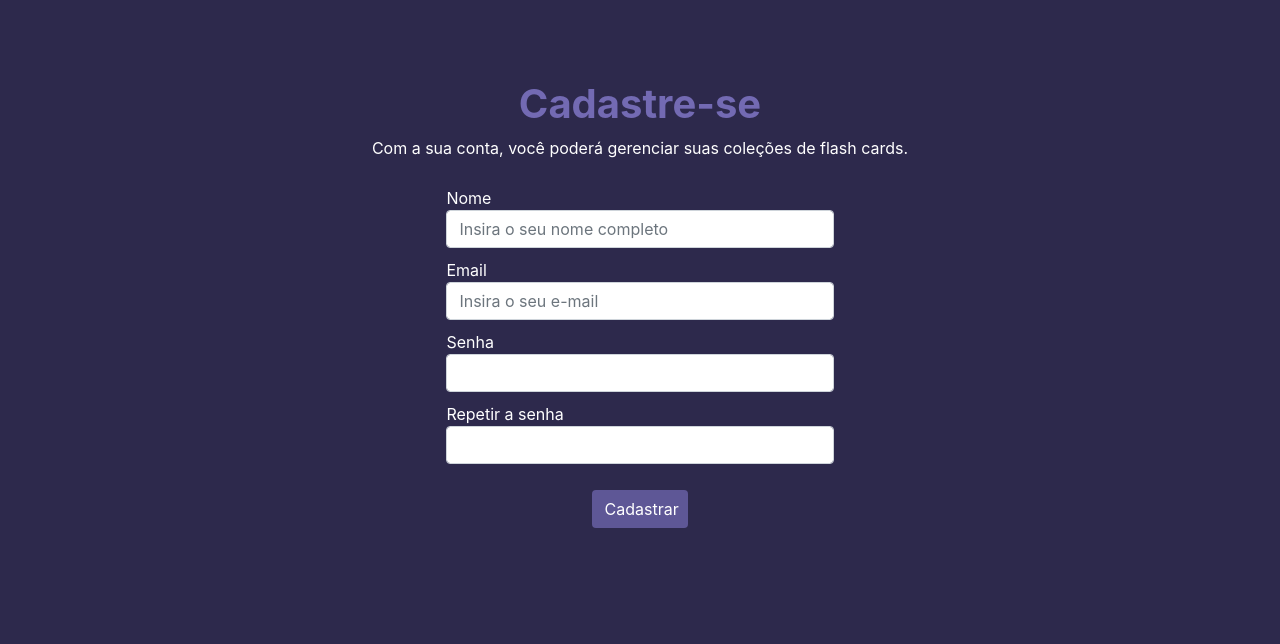
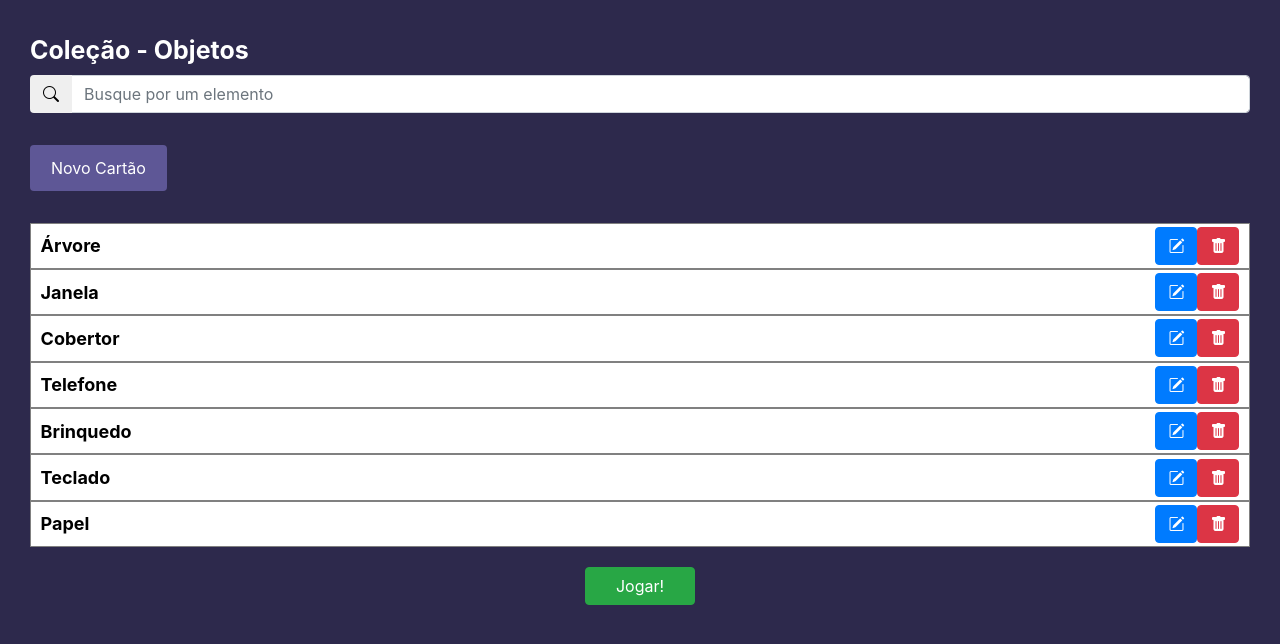
Before and after one commit to VinnenLM/prog-web-1-reactjs, a React (Create React App) app: page / in a window 1280 px wide. Shown: the top 644 px of the page. Built offline with nearby package versions, Linux system fonts and the light colour scheme.

Commit message:
Criação da página cartão

```diff
--- a/public/index.html
+++ b/public/index.html
@@ -5,6 +5,7 @@
     <meta name="viewport" content="width=device-width, initial-scale=1" />
     <meta name="theme-color" content="#000000" />
     <link rel="stylesheet" href="https://cdn.jsdelivr.net/npm/bootstrap@4.0.0/dist/css/bootstrap.min.css" integrity="sha384-Gn5384xqQ1aoWXA+058RXPxPg6fy4IWvTNh0E263XmFcJlSAwiGgFAW/dAiS6JXm" crossorigin="anonymous">
+    <link rel="stylesheet" href="https://cdn.jsdelivr.net/npm/bootstrap-icons@1.8.1/font/bootstrap-icons.css">
     <title>Home</title>
   </head>
   <body>
--- a/src/index.js
+++ b/src/index.js
@@ -1,6 +1,6 @@
 import React from 'react';
 import ReactDOM from 'react-dom/client';
-import App from '../src/view/cadastro';
+import App from '../src/view/cartao';
 
 const root = ReactDOM.createRoot(document.getElementById('root'));
 root.render(
--- a/src/view/cartao/cartao.css
+++ b/src/view/cartao/cartao.css
@@ -0,0 +1,106 @@
+body, html {
+    background-color: #2d294c;
+    color: white;
+}
+
+.header {
+    background-color: #413d5d;
+    vertical-align: middle;
+    padding: 15px;
+}
+
+.header__menu {
+    display: flex;
+    justify-content: space-between;
+    margin: 0 20px;
+}
+
+.opcoes > a{
+    line-height: 2rem;
+    color: white;
+}
+
+.logo > span{
+    font-weight: bold;
+    font-size: 20px;
+    margin-left: 5px;
+    vertical-align: middle;
+}
+
+.logo > img {
+    width: 25px;
+}
+
+.minhas-colecoes {
+    margin-right: 20px;
+}
+
+.container-principal {
+    margin-top: 2rem;
+    margin-left: 30px;
+    margin-right: 30px;
+}
+
+.container-principal>span {
+    font-weight: bold;
+    font-size: 25px;
+    margin-bottom: 5px;
+}
+
+.input-busca{
+    margin-top: 5px;
+}
+
+.novo-cartao{
+    margin-top: 2rem;
+    margin-left: 30px;
+    margin-right: 30px;
+}
+
+.novo-cartao>.btn{
+    background-color: #5e5796 !important;
+    padding: 10px 20px;
+    color: white;
+}
+
+input {
+    border-radius: 5px;
+}
+
+.btn-primary {
+    border-color: none !important;
+}
+
+#btn-envio>.btn {
+    border: 1px solid grey;
+}
+
+.nome-colecao>a {
+    color: black;
+    font-size: 18px;
+    font-weight: bold;
+    vertical-align: middle;
+}
+
+.list-group-item {
+    padding: .2rem .6rem !important;
+    border-radius: 0 !important;
+    display: flex;
+    justify-content: space-between;
+    align-items: center;
+    border: .5px solid grey;
+}
+
+.modal-header{
+    color: black;
+}
+
+.modal-body{
+    color: black;
+}
+
+#salvar {
+    margin: 20px auto;
+    padding-left: 30px;
+    padding-right: 30px;
+}
--- a/src/view/cartao/index.js
+++ b/src/view/cartao/index.js
@@ -1,11 +1,127 @@
 import React from "react";
+import './cartao.css';
 
-function Login() {
-    return(
-        <h1>
-            Um conteúdo ae
-        </h1>
-    )
+function Cartao() {
+    return (
+        <div>
+            <div className="container-principal">
+                <span>Coleção - Objetos</span>
+                <div className="input-group input-busca">
+                    <div className="input-group-prepend">
+                        <button className="btn btn-default"><i className="bi bi-search"></i></button>
+                    </div>
+                    <input className="form-control" type="text" placeholder="Busque por um elemento" />
+                </div>
+            </div>
+
+            <div className="novo-cartao">
+                <a href="novo-cartao.html" className="btn">Novo Cartão</a>
+            </div>
+
+            <main className="container-principal">
+                <div className="listagem">
+                    <ul className="list-group" data-idCartao="1">
+                        <li className="list-group-item">
+                            <div className="nome-colecao">
+                                <a href="">Árvore</a>
+                            </div>
+                            <div className="botao">
+                                <button className="btn btn-primary"><i className="bi bi-pencil-square"></i></button>
+                                <button className="btn btn-danger mostarModal"><i className="bi bi-trash-fill"></i></button>
+                            </div>
+                        </li>
+                    </ul>
+                    <ul className="list-group" data-idCartao="2">
+                        <li className="list-group-item">
+                            <div className="nome-colecao">
+                                <a href="">Janela</a>
+                            </div>
+                            <div className="botao">
+                                <button className="btn btn-primary"><i className="bi bi-pencil-square"></i></button>
+                                <button className="btn btn-danger mostarModal"><i className="bi bi-trash-fill"></i></button>
+                            </div>
+                        </li>
+                    </ul>
+                    <ul className="list-group" data-idCartao="3">
+                        <li className="list-group-item">
+                            <div className="nome-colecao">
+                                <a href="">Cobertor</a>
+                            </div>
+                            <div className="botao">
+                                <button className="btn btn-primary"><i className="bi bi-pencil-square"></i></button>
+                                <button className="btn btn-danger mostarModal"><i className="bi bi-trash-fill"></i></button>
+                            </div>
+                        </li>
+                    </ul>
+                    <ul className="list-group" data-idCartao="4">
+                        <li className="list-group-item">
+                            <div className="nome-colecao">
+                                <a href="">Telefone</a>
+                            </div>
+                            <div className="botao">
+                                <button className="btn btn-primary"><i className="bi bi-pencil-square"></i></button>
+                                <button className="btn btn-danger mostarModal"><i className="bi bi-trash-fill"></i></button>
+                            </div>
+                        </li>
+                    </ul>
+                    <ul className="list-group" data-idCartao="5">
+                        <li className="list-group-item">
+                            <div className="nome-colecao">
+                                <a href="">Brinquedo</a>
+                            </div>
+                            <div className="botao">
+                                <button className="btn btn-primary"><i className="bi bi-pencil-square"></i></button>
+                                <button className="btn btn-danger mostarModal"><i className="bi bi-trash-fill"></i></button>
+                            </div>
+                        </li>
+                    </ul>
+                    <ul className="list-group" data-idCartao="6">
+                        <li className="list-group-item">
+                            <div className="nome-colecao">
+                                <a href="">Teclado</a>
+                            </div>
+                            <div className="botao">
+                                <button className="btn btn-primary"><i className="bi bi-pencil-square"></i></button>
+                                <button className="btn btn-danger mostarModal"><i className="bi bi-trash-fill"></i></button>
+                            </div>
+                        </li>
+                    </ul>
+                    <ul className="list-group" data-idCartao="7">
+                        <li className="list-group-item">
+                            <div className="nome-colecao">
+                                <a href="">Papel</a>
+                            </div>
+                            <div className="botao">
+                                <button className="btn btn-primary"><i className="bi bi-pencil-square"></i></button>
+                                <button className="btn btn-danger mostarModal"><i className="bi bi-trash-fill"></i></button>
+                            </div>
+                        </li>
+                    </ul>
+                </div>
+                <button className="btn btn-success d-flex" id="salvar">Jogar!</button>
+            </main>
+
+            <div className="modal fade" id="myModal" tabindex="-1" role="dialog">
+                <div className="modal-dialog" role="document">
+                    <div className="modal-content">
+                        <div className="modal-header">
+                            <h5 className="modal-title">Exclusão</h5>
+                            <button type="button" className="close" data-dismiss="modal" aria-label="Close">
+                                <span aria-hidden="true">&times;</span>
+                            </button>
+                        </div>
+                        <div className="modal-body">
+                            <p>Tem certeza que deseja remover esse registro?</p>
+                        </div>
+                        <div className="modal-footer">
+                            <button type="button" className="btn btn-primary" id="excluir">Sim</button>
+                            <button type="button" className="btn btn-primary" data-dismiss="modal">Cancelar</button>
+                        </div>
+                    </div>
+                </div>
+            </div>
+        </div>
+    );
 }
 
-export default Login;
+export default Cartao;
```
